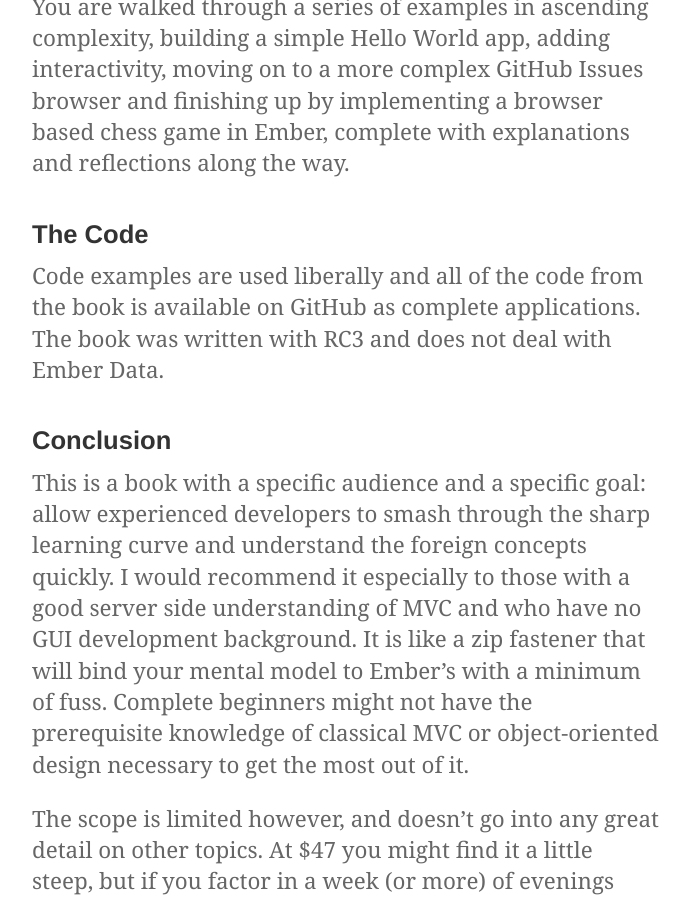
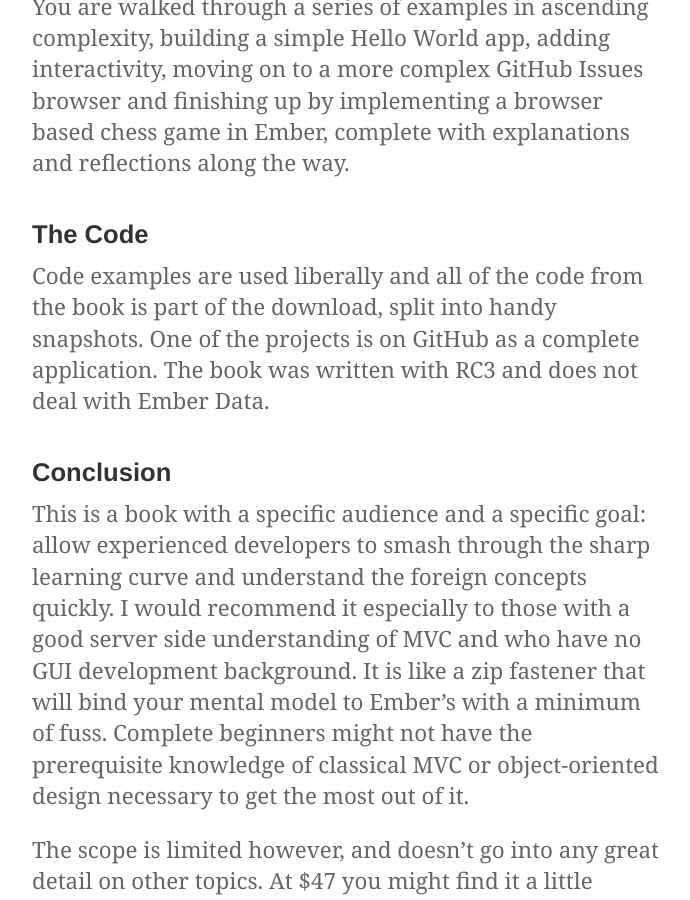
Before and after one commit to emberwatch/blog.emberwatch.com, a Jekyll site: the page built from _posts/2013-06-20-heretical-guide-to-ember-js-review.md, in a window 1280 px wide and 900 px high, scrolled down 2136 px. Shown: the whole window, without its empty margins (200-890 px from the left). Built offline with Jekyll 4.4.1, drawn with Linux system fonts in a browser that asks for light colours; comment, search, counter and statistics services are not loaded.

Commit message:
Correct assertion about GitHub

```diff
--- a/_posts/2013-06-20-heretical-guide-to-ember-js-review.md
+++ b/_posts/2013-06-20-heretical-guide-to-ember-js-review.md
@@ -36,7 +36,7 @@
 
 ### The Code
 
-Code examples are used liberally and all of the code from the book is available on GitHub as complete applications. The book was written with RC3 and does not deal with Ember Data.
+Code examples are used liberally and all of the code from the book is part of the download, split into handy snapshots. One of the projects is on GitHub as a complete application. The book was written with RC3 and does not deal with Ember Data.
 
 ### Conclusion
 
```
